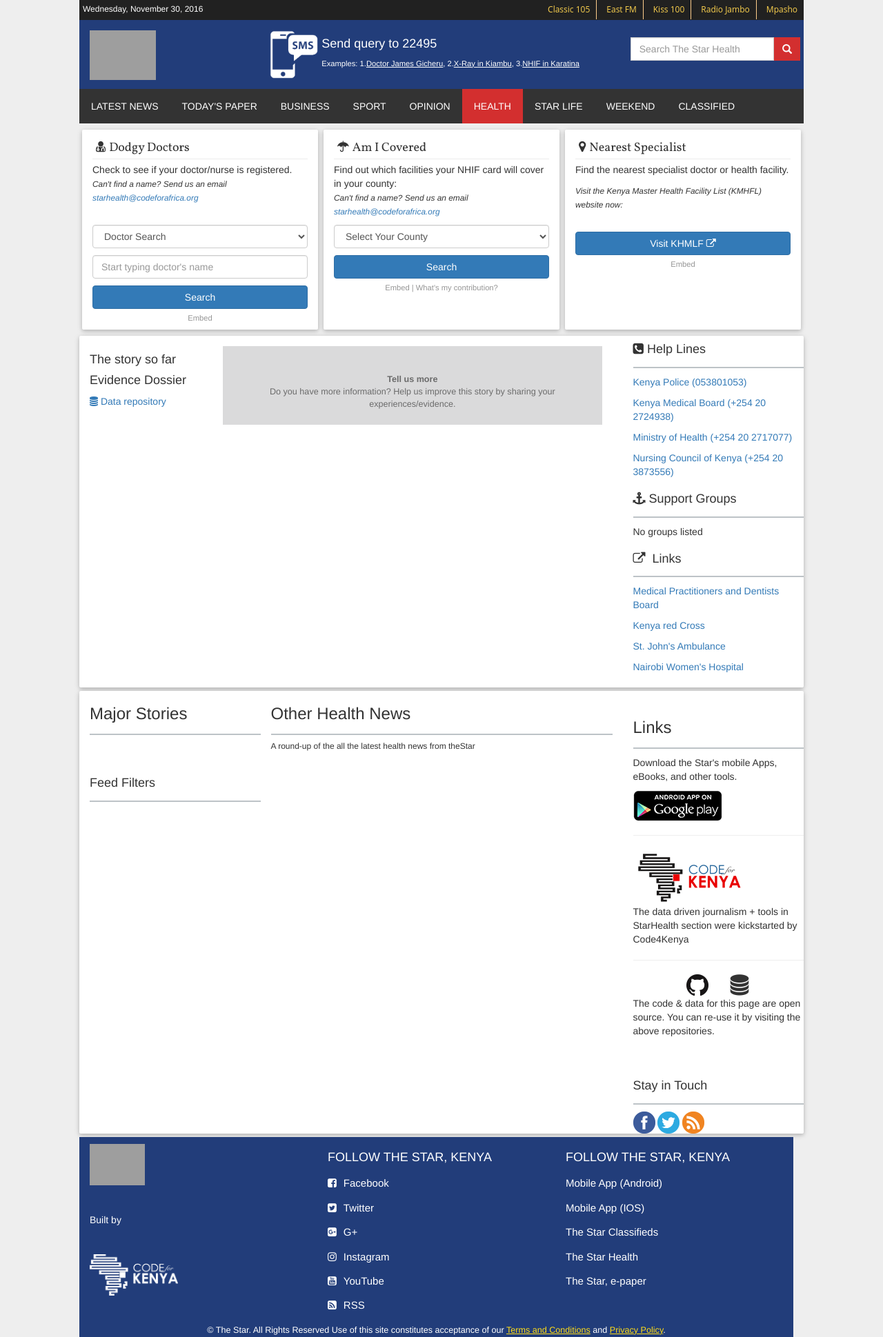
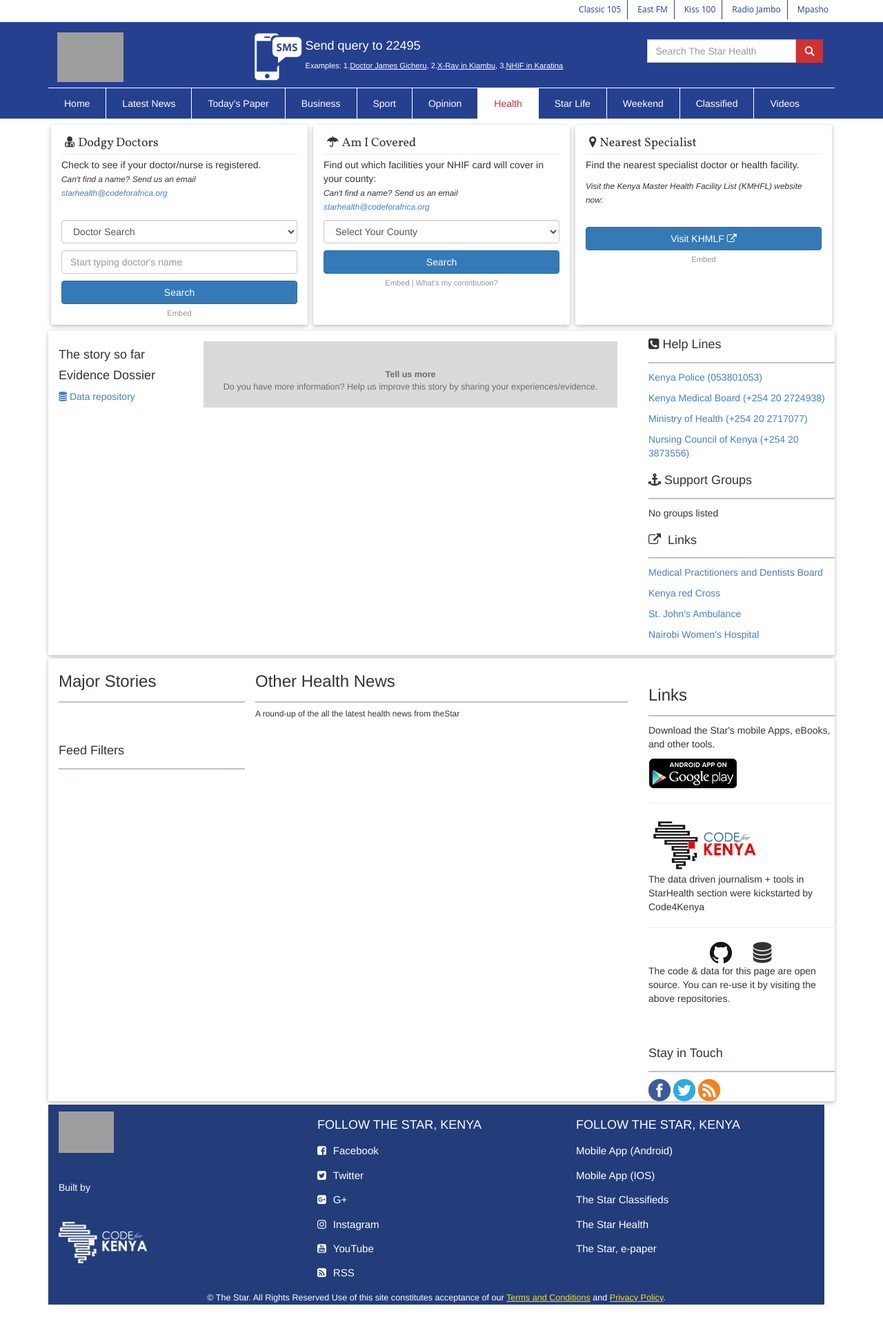
Before and after one commit to CodeForAfrica/HealthTools.KE-theStarHealth, a Jekyll site: the page index.html, which Jekyll copies as it is, in a window 1280 px wide. Shown: the whole page at 69% size. Built offline with Jekyll 4.4.1, drawn with Linux system fonts in a browser that asks for light colours; nearby versions of some CDN libraries; a script that is not in the unit is left out; comment, search, counter and statistics services are not loaded; after the commit the page ends 1892 px from its top, so only the background shows below that; grey boxes are pictures that could not be loaded.

Commit message:
header update

```diff
--- a/css/custom.css
+++ b/css/custom.css
@@ -1,11 +1,14 @@
 body {
-    background-color: #eeeeee;
+    background-color: #fff;
     background-repeat: repeat-x;
     background-position: 0 -5px;
     font-family: "Prelo","Helvetica Neue","Helvetica","Roboto","Arial",sans-serif
 }
 body.modal-open {
     overflow: hidden;
+}
+a {
+    color:#477dca;
 }
 .starter-template {
     padding: 40px 15px;
@@ -17,28 +20,37 @@ li {
 /*
 spread out top menu items
 */
+.navbar {
+    min-height: 0px;
+    margin-bottom: 0px;
+}
 .navbar .nav > li {
     text-align: center;
     z-index: 10;
+    border-right: 1px solid #fff;
 }
 .navbar-default .navbar-nav>.active>a {
-    background-color: #d32f2f;
+    background-color: #fff;
+    color: #d32f2f;
 }
-.navbar .nav > li:hover {
-    background-color: #d32f2f;
+.navbar .nav > li a:hover {
+    background-color: #fff;
+    color:#d32f2f;
 }
 .navbar .nav > li.active {
-    background-color: #d32f2f;
+    background-color: #fff;
+    color: #d32f2f;
 }
 .navbar-nav {
     float: none !important; ;
 }
 .nav > li > a {
-    min-height: 50px;
-    color: #fff !important;
-    padding: 15px 17px 0px 17px !important;
-    text-transform: uppercase;
-    font-family: "Helvetica Neue","Helvetica","Roboto","Arial",sans-serif;
+    color: #fff;
+    padding: 12px 23px; !important;
+    font-family: "Prelo","Helvetica Neue","Helvetica","Roboto","Arial",sans-serif;
+}
+.navbar-default .navbar-nav>li>a {
+    color:#fff;
 }
 .navbar-collapse {
      padding-right: 0px !important;
@@ -46,19 +58,26 @@ spread out top menu items
 }
 .navbar {
     margin-bottom: 5px;
-    background-color: #333333;
+    background-color: #25408f;
     border-radius: 0px;
-    border:none;
 }
+#navbar {
+    border-top: 1px solid #fff;
+}
+.navbar-default {
+    border:0px;
+}
+.navbar-default .navbar-toggle {
+    border-color: #fff;
+    background-color: #fff;
+}
+
 .container > .navbar-header, .container-fluid > .navbar-header, .container > .navbar-collapse, .container-fluid > .navbar-collapse {
     margin: 0px !important;
 }
 /*
 container fixes
 */
-.container {
-    max-width: 1080px;
-}
 .container-fluid {
     padding: 0px !important;
 }
@@ -79,12 +98,13 @@ container fixes
 Topbar
 */
 #topbar{
-    background-color: #212121;
+    background-color: #fff;
     border-radius: 0;
     border: none;
     margin-bottom: 0;
     height: 29px;
     font-size:12px;
+    color:#25408f;
 }
 #topbar ul {
     float: right !important;
@@ -97,7 +117,7 @@ Topbar
     list-style: none;
     line-height: 27px !important;
 
-    border-right: solid 1px #FECD8B;
+    border-right: solid 1px #25408f;
 }
 #topbar ul > li > a {
     font-family: 'Open Sans', sans-serif;
@@ -107,7 +127,7 @@ Topbar
     padding-top: 5px;
     padding-right: 9px;
     padding-left: 4px;
-    color: #fbd14e;
+    color: #25408f;
     margin-left: 10px;
 }
 #topbar ul > li:last-child {
@@ -123,10 +143,9 @@ Topbar
 }
 .brand_section{
     padding: 15px 5px 0px 0px;
-    background: #223d7a;
+    background-color: #25408f;
     color:#fff;
     margin-left: 0px !important;
-    height: 100px;
 }
 @media only screen and (max-width: 990px) {
     .date-search {
@@ -138,6 +157,9 @@ Topbar
 
     #topbar ul {
         display: none;
+    }
+    .logo img {
+        margin-bottom: 20px;
     }
 }
 /*
@@ -445,3 +467,6 @@ modal-body {
     text-align: center;
     padding: 15px;
 }
+.last-item {
+    border:0px !important;
+}
--- a/index.html
+++ b/index.html
@@ -67,16 +67,19 @@
             </div>
         </div>
     </header>
+</div>
+
     <div class="row brand_section">
-        <div class="col-md-3 logo text-center">
+        <div class="container">
+            <div class="col-sm-3 col-xs-12 logo text-center">
                 <a class="brand" href="http://health.the-star.co.ke/"><img src="http://www.the-star.co.ke/sites/all/themes/thestar_theme/logo-big.png"> </a>
             </div>
-        <div class="col-md-6 sms-section">
+            <div class="col-sm-6 col-xs-12 sms-section">
                 <img src="img/sms.png">
                 <h4>Send query to 22495</h4>
                 Examples: 1.<span class="sms_example">Doctor James Gicheru</span>, 2.<span class="sms_example">X-Ray in Kiambu</span>, 3.<span class="sms_example">NHIF in Karatina</span>
             </div>
-        <div class="col-md-3 date-search">
+            <div class="col-sm-3 col-xs-12 date-search">
                 <div class="date-section">
 
                 </div>
@@ -86,8 +89,10 @@
                 </div>
             </div>
         </div>
+    </div>
+
     <nav class="navbar navbar-default">
-        <div class="container-fluid">
+        <div class="container">
             <div class="navbar-header">
                 <button type="button" class="navbar-toggle collapsed" data-toggle="collapse" data-target="navbar" aria-expanded="false" aria-controls="navbar">
                     <span class="sr-only">Toggle navigation</span>
@@ -99,6 +104,9 @@
             <div id="navbar" class="navbar-collapse collapse">
 
                 <ul class="nav navbar-nav">
+                    <li class="">
+                        <a href="http://www.the-star.co.ke/">Home</a>
+                    </li>
                     <li class="">
                         <a href="http://www.the-star.co.ke/news/latest-news_c401249">Latest News</a>
                     </li>
@@ -126,10 +134,16 @@
                     <li class="">
                         <a href="http://www.the-star.co.ke/classifieds" target="_blank">Classified</a>
                     </li>
+                    <li class="last-item">
+                        <a href="http://the-starvideos.co.ke/" target="_blank">Videos</a>
+                    </li>
                 </ul>
             </div><!--/.nav-collapse -->
         </div><!--/.container-fluid -->
     </nav>
+
+
+<div class="container">
     <div class="row" id="apps">
         <link rel="stylesheet" type="text/css" href="css/jquery.autocomplete.css">
         <script type="text/javascript" src="js/jquery.js"></script>
```
Also changed, not shown: 2 other files. Lines whose indentation alone changed are shown as unchanged.
